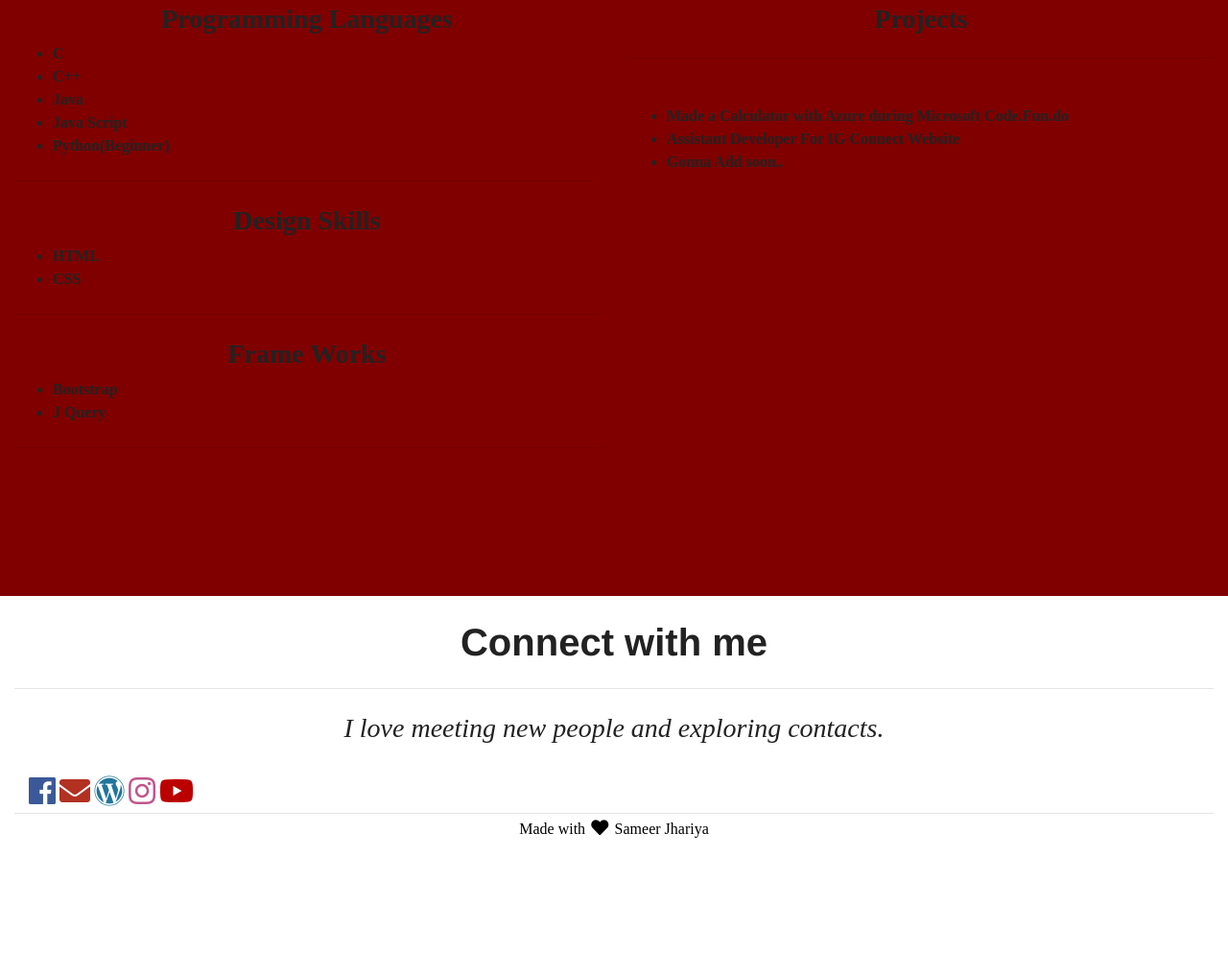
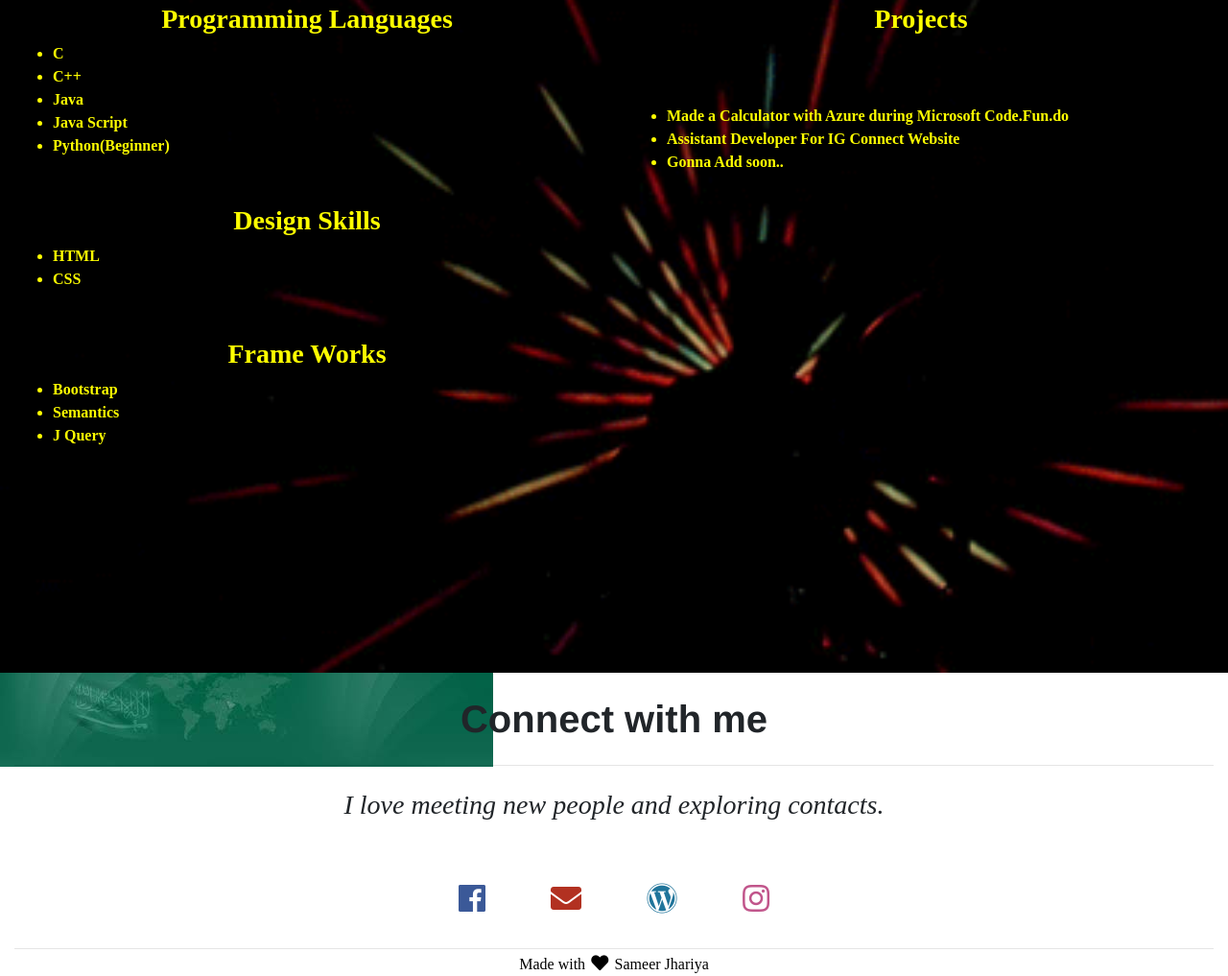
Before and after one commit to saitejach127/SameerJhariya.github.io, a plain HTML site: page index.html in a window 1280 px wide. Shown: the part 1770-2787 px from the top of the page at 96% size. Before the commit the page ends 2646 px from the top, so only its background shows below. Drawn offline with nearby package versions, Linux system fonts and the light colour scheme; a web font is replaced by a local one.

Commit message:
second Change

```diff
--- a/index.html
+++ b/index.html
@@ -3,7 +3,7 @@
 <head>
 	<meta charset="utf-8">
 	<meta name="viewport" content="width=device-width, intial-scale=1">
-	<title>Sameer JHariya Resume</title>
+	<title>Sameer Jhariya Resume</title>
 	<!-- <link rel="stylesheet" href="https://maxcdn.bootstrapcdn.com/bootstrap/4.0.0/css/bootstrap.min.css"> -->
 	<link rel="stylesheet" href="https://maxcdn.bootstrapcdn.com/bootstrap/4.0.0/css/bootstrap.min.css" integrity="sha384-Gn5384xqQ1aoWXA+058RXPxPg6fy4IWvTNh0E263XmFcJlSAwiGgFAW/dAiS6JXm" crossorigin="anonymous">
 	<script src="https://ajax.googleapis.com/ajax/libs/jquery/3.3.1/jquery.min.js"></script>
@@ -136,6 +136,7 @@
 			<h3>Frame Works</h3>
 			<ul>
 				<li>Bootstrap</li>
+				<li>Semantics</li>
 				<li>J Query</li>
 			</ul>
 			<hr class="my-4">
@@ -149,6 +150,8 @@
 				<li>Assistant Developer For IG Connect Website</li>
 				<li>Gonna Add soon..</li>
 			</ul>
+
+
 		</div>
 		</div>
 	</div>
@@ -159,18 +162,15 @@
 		<hr class="my-4">
 		<h3 class="topics-quote"><i>I love meeting new people and exploring contacts. </i></h3>
 		<br>
-		<div class="col-12 social padding">
+		<div class="col-12 social padding" style="text-align: center;">
 			<a href="#"><i class="fab fa-facebook"></i></a>
 			<a href="#"><i class="fas fa-envelope"></i></a>
 			<a href="#"><i class="fab fa-wordpress"></i></a>
 			<a href="#"><i class="fab fa-instagram"></i></a>
-			<a href="#"><i class="fab fa-youtube"></i></a>
 		</div>
 		<hr class="my-1">
 	<p style="text-align:center; color:Black; font-weight: lighter; bottom:10px;" >Made with <i class="fa fa-heart fa-fw" style="font-size: 18px;"></i> Sameer Jhariya</p>
 		</div>
-
-
 
 	<script type="text/javascript" src="plugins/typed.js"></script>
 	<script type="text/javascript">
--- a/style.css
+++ b/style.css
@@ -1,11 +1,12 @@
 @import url('https://fonts.googleapis.com/css?family=Poopins:400,500,700');
+
 
 html, body{
 	height: 100%;
 	width: 100%;
 	font-family: 'Poopins' ,san-serif;
 	/*font-family: 'Arvo', serif;*/
-	color: #222;
+	/*color: #222;*/
 }
 
 
@@ -115,7 +116,8 @@ html, body{
 }
 
 .part2{
-	background: #549AF3;
+	background: rgb(34,139,34);
+	/*background: url("img/part2.png");*/
 	width: 100%;
 	height: 100%;
 	background-repeat: no-repeat center center fixed;
@@ -131,11 +133,16 @@ html, body{
 	font-size: 20px;
 }
 .part3{
-	background: rgb(128,0,0);
+	background: url(img/bg4.gif);
 	width: 100%;
-	height: 100%;
+	height: 110%;
 	background-repeat: no-repeat center center fixed;
 	background-size: cover;
+	color: yellow;
+}
+.part4{
+	background: url(img/bg2.jpg);
+	background-repeat: no-repeat;
 }
 .Quote{
 	/*border-right: 20px
@@ -145,36 +152,33 @@ html, body{
 }
 
 
+
 .fa-facebook{
-	color: #3b5998; font-size: 2em;
+	color: #3b5998; font-size: 2em; padding: 1em;
 }
 
 .fa-envelope{
-	color: #B23121; font-size: 2em;
+	color: #B23121; font-size: 2em; padding: 1em;
 }
 .fa-wordpress{
-	color: #21759b; font-size: 2em;
+	color: #21759b; font-size: 2em; padding: 1em;
 }
 .fa-instagram{
-	color: #c1558b; font-size: 2em;
-}
-.fa-youtube{
-	color: #bb0000; font-size: 2em;
+	color: #c1558b; font-size: 2em; padding: 1em;
 }
  .fa-facebook:hover,
  .fa-envelope:hover,
  .fa-wordpress:hover,
- .fa-instagram:hover,
- .fa-youtube:hover{
+ .fa-instagram:hover,{
  		color: #d5d5d5;
- 		font-size: 0.7em;
+ 		font-size: 2.5em;
  }
 
 
 
 
-@media(768px){
-
+@media(768px)
+{
 	.navbar-toggler{
 		margin: 10px 0px 10px 30px;
 		background-color: #888888;
```
Also changed, not shown: img/bg2.jpg (added), img/bg3.gif (added), img/bg4.gif (added), 1 other file.
